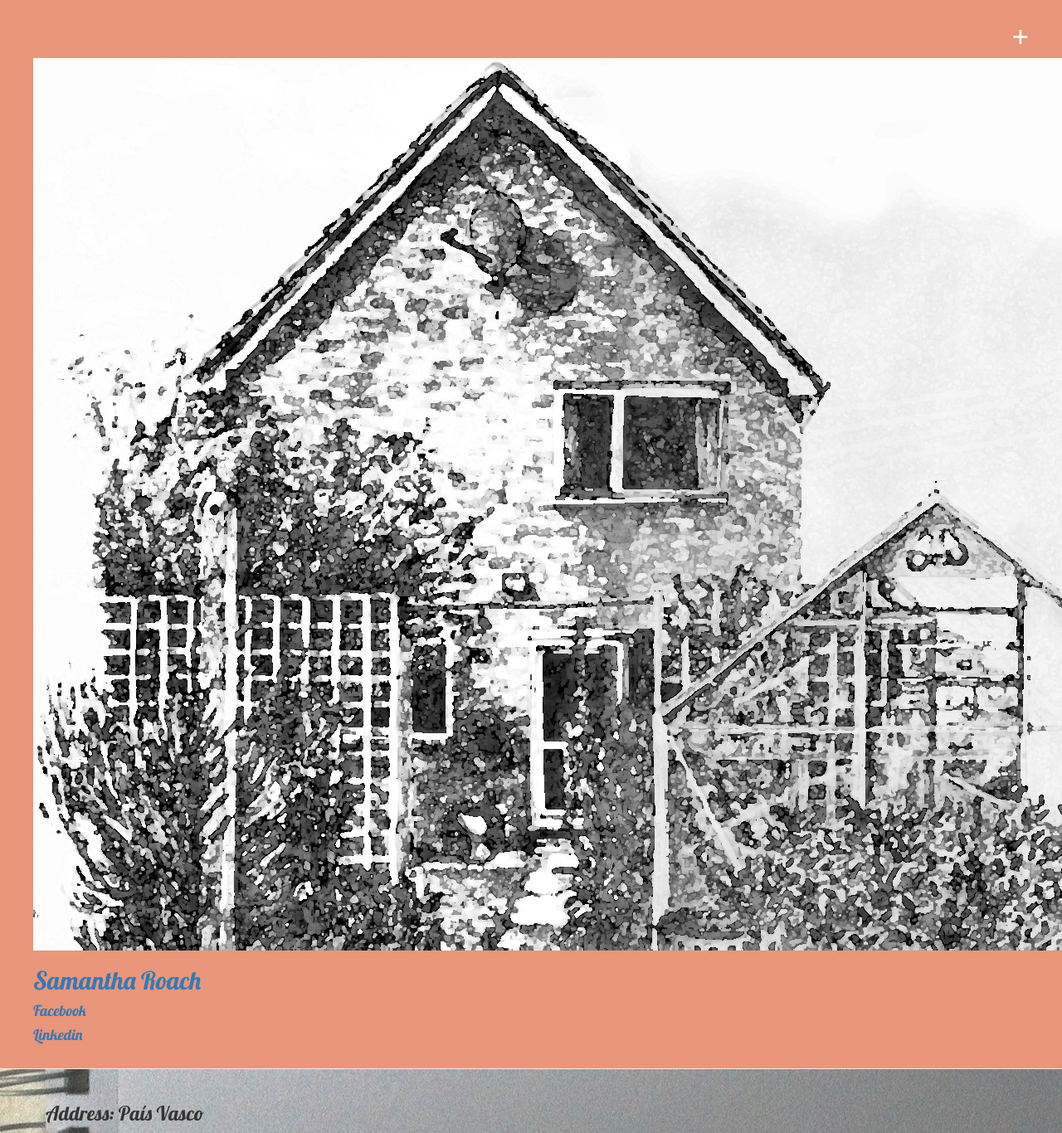
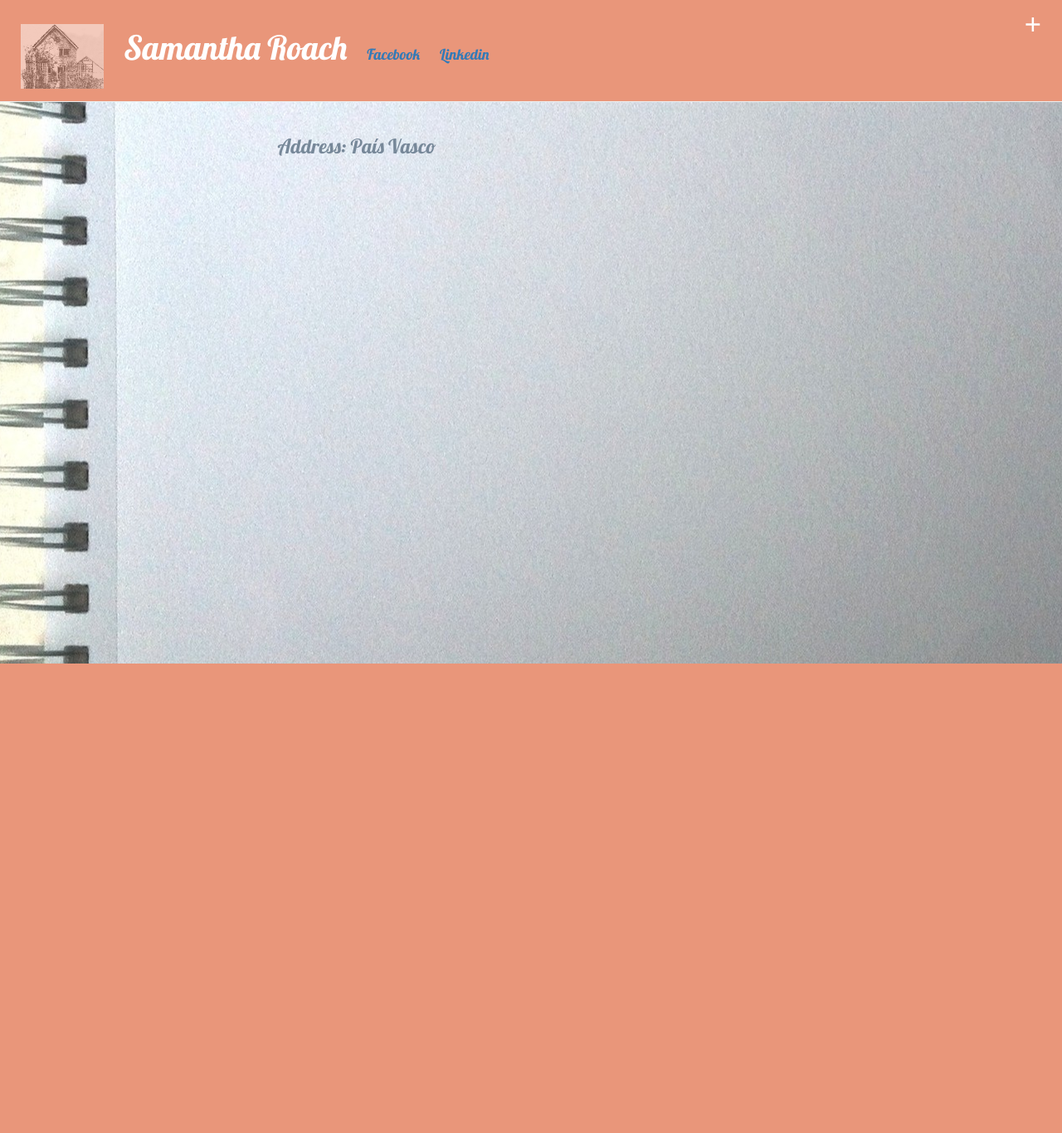
Before and after one commit to samjaro/djg-blog, a Django app: page /contact in a window 1280 px wide; the page is wider, and only the part inside the window is pictured. Shown: that part at 83% size. After the commit the page ends 800 px from the top of that part, so only its background shows below. Run offline with Django 3.2, Linux system fonts and the light colour scheme; some libraries are stand-ins or nearby versions.

Commit message:
changed photo

```diff
--- a/static/css/blog.css
+++ b/static/css/blog.css
@@ -1,7 +1,6 @@
-h1 a {
-    color: #FCA205;
-}
+
 body {
+    background-image: ="/static/my_app/paper.jpg";
     padding-left: 0px;
     background-position: -30px;
 
@@ -17,14 +16,28 @@ h3 a {
 .page-header {
     background-color: #E9967A;
     margin-top: 0;
-    padding: 20px 20px 20px 40px;
+    padding: 5px 5px 5px 5px;
 
 }
-.page-header h1, .page-header h1 a, .page-header h1 a:visited, .page-header h1 a:active {
+.page-header h2, .page-header h2 a, .page-header h2 a:visited, .page-header h2 a:active {
     color: #ffffff;
-    font-size: 36pt;
+    font-size: 30pt;
     text-decoration: none;
 }
+
+.page-header a {
+    text-decoration: none;
+}
+
+.page-header div {
+    display: inline-block;
+    padding: 10px;
+}
+
+.page-header img {
+    width: 100px;
+}
+
 
 .content {
     margin-left: 40px;
@@ -73,31 +86,71 @@ td {
 
 }
 
-.tble {
-    margin: auto;
-    text-align: center;
+.pic_display {
+    margin-left: 100px;
+
+
+}
+
+.pic_display div {
+
+    display: inline-block;
+    padding: 10px;
+
 }
 
 
-.tble img {
-    width: 180px;
+.pic_display img {
+    width: 200px;
+    opacity: 0.4;
+}
+
+.pic_display img:hover {
+    opacity: 1.0;
+}
+
+.pic_display a {
+    color: #D2691E;
+    text-decoration: none;
+}
+
+.photo img {
+    width: 700px;
+    margin-left: 100px;
+}
+
+.photo_icon img {
+    width: 100px;
+    margin-left: 10px;
+    margin-top: 0px;
+    opacity: 0.5;
+}
+.photo_icon:hover {
 
 }
 
-.tble a {
-    color: #D2691E;
+tr img {
+    opacity: 0.4;
 }
-.photo img {
-    width: 700px;
-    margin-left: 100px;
+
+tr img:hover {
+    opacity: 1.0;
 }
 
 li {
     display: inline;
 }
 
-.menu {
-    display: inline-block;
+.home {
+    margin: auto;
+    text-align: center;
+    color: #778899;
+}
 
-    padding: 10px;
+.home a {
+    text-decoration: none;
+ }
+
+ .home a:hover {
+    color: black;
 }
```
Also changed, not shown: static/my_app/house.jpg (added).
